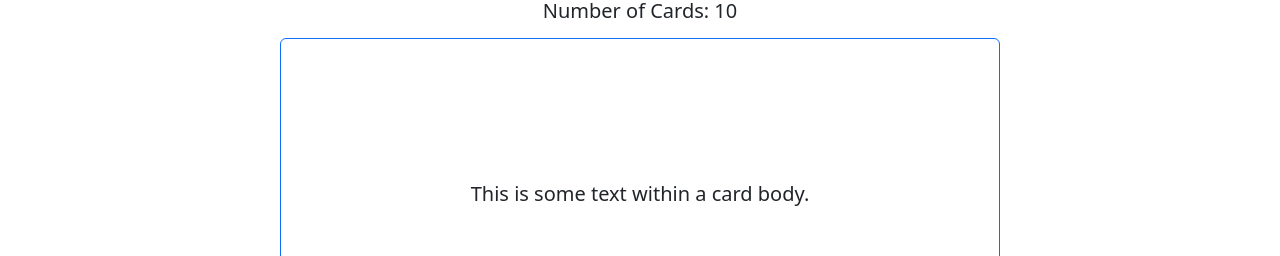
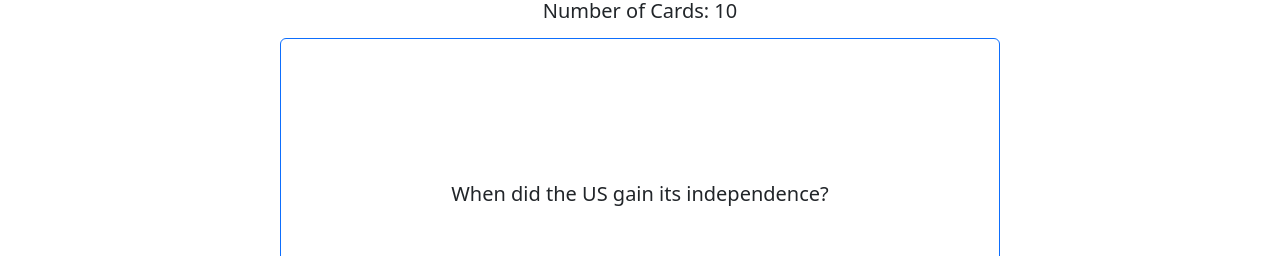
Before and after one commit to St3phy831/Flashcards, a React (Vite) app: page / in a window 1280 px wide. Shown: the part 161-417 px from the top of the page. Built offline with nearby package versions, Linux system fonts and the light colour scheme.

Commit message:
Created the questions

```diff
--- a/src/App.jsx
+++ b/src/App.jsx
@@ -1,18 +1,22 @@
-import { useState } from 'react'
-import reactLogo from './assets/react.svg'
-import Flashcard from './components/Flashcard.jsx'
-import Header from './components/Header.jsx'
-import 'bootstrap/dist/css/bootstrap.min.css';
-import './App.css'
+import { useState } from "react";
+import reactLogo from "./assets/react.svg";
+import Flashcard from "./components/Flashcard.jsx";
+import Header from "./components/Header.jsx";
+import { questions } from "./constants/Questions.jsx";
+import "bootstrap/dist/css/bootstrap.min.css";
+import "./App.css";
 
 function App() {
   return (
     <div className="App">
-      <Header title="US History Flashcards" description="How well do you know about US History? This will put you to the test!"/>
+      <Header
+        title="US History Flashcards"
+        description="How well do you know about US History? This will put you to the test!"
+      />
       <h5>Number of Cards: 10</h5>
-      <Flashcard />
+      <Flashcard text={questions[0].question} />
     </div>
-  )
+  );
 }
 
-export default App
+export default App;
--- a/src/components/Flashcard.jsx
+++ b/src/components/Flashcard.jsx
@@ -6,7 +6,7 @@ const Flashcard = (props) => {
   return (
     <div className="Flashcard">
       <Card border="primary" style={{ width: '45rem' }}>
-        <Card.Body><h5 className="cardBody">This is some text within a card body.</h5></Card.Body>
+        <Card.Body><h5 className="cardBody">{props.text}</h5></Card.Body>
       </Card>
     </div>
   );
--- /dev/null
+++ b/src/constants/Questions.jsx
@@ -0,0 +1,43 @@
+export const questions = [
+  {
+    question: "When did the US gain its independence?",
+    answer: "July 4, 1776",
+  },
+  {
+    question: "Who was the first elected president of the US?",
+    answer: "George Washington",
+  },
+  {
+    question: "Who approved the Declaration of Independence?",
+    answer: "The Continental Congress",
+  },
+  {
+    question: "How many states were formed after the US declared independence?",
+    answer: "13",
+  },
+  {
+    question: "Was Texas part of the original 13 colonies ?",
+    answer:
+      "False. The 13 were New Hampshire, Massachusetts, Rhode Island, Connecticut, New York, New Jersey, Pennsylvania, Delaware, Maryland, Virginia, North Carolina, South Carolina, and Georgia.",
+  },
+  {
+    question: "Who was the 16th president?",
+    answer: "Abraham Lincoln",
+  },
+  {
+    question: "What was the 1st American war?",
+    answer: "The Revolutionary War",
+  },
+  {
+    question: "What city was the first capital of the United States?",
+    answer: "New York City",
+  },
+  {
+    question: "When was the first U.S. dollar printed?",
+    answer: "1862",
+  },
+  {
+    question: "What year did the United States enter World War 1?",
+    answer: "1917",
+  },
+];
```
